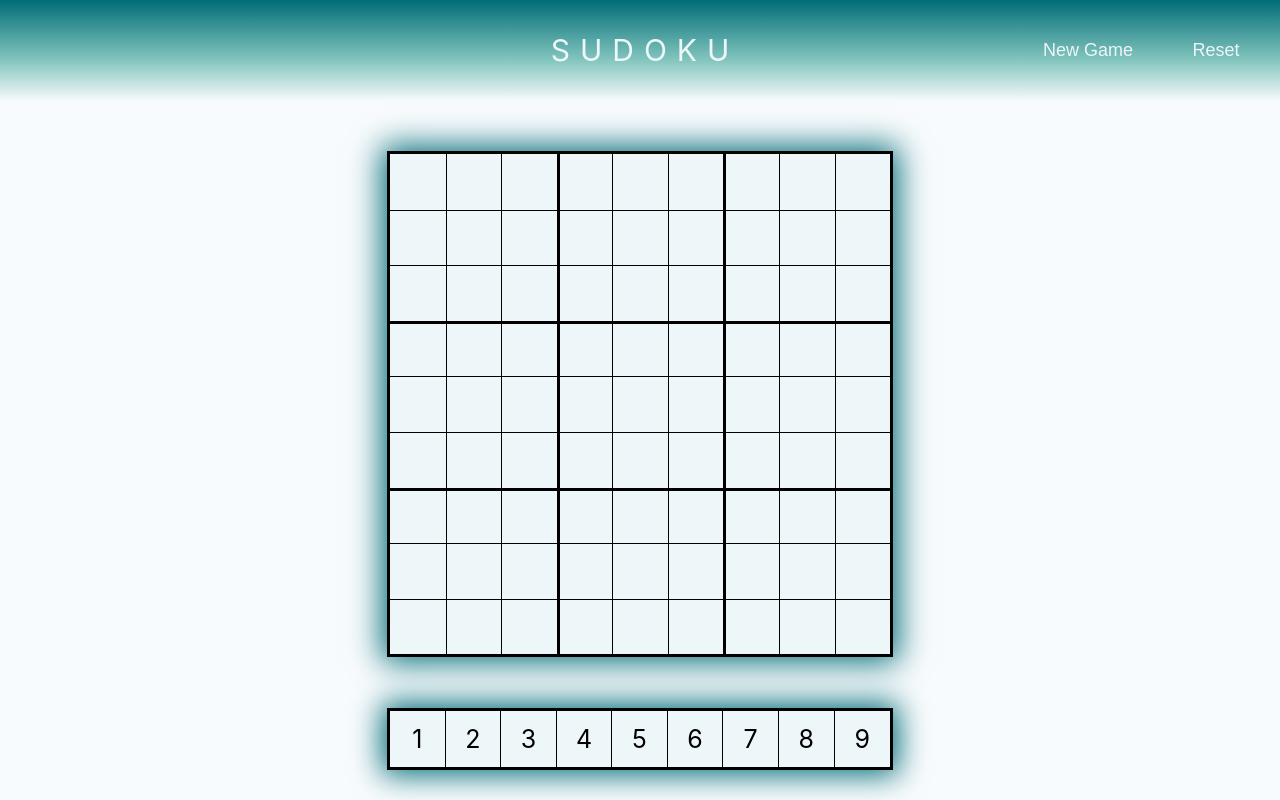
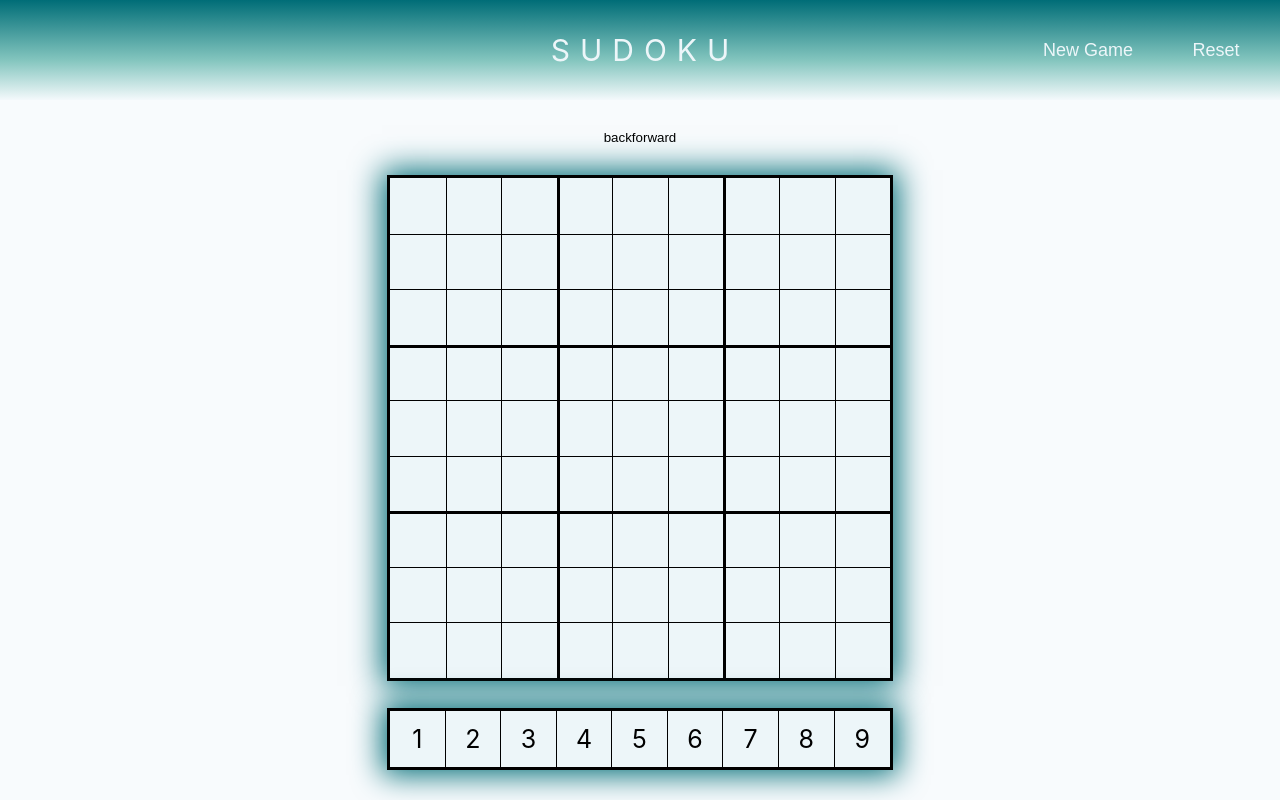
Before and after one commit to olyt/sudoku, a React (Create React App) app: page / in a window 1280 px wide. Built offline with nearby package versions, Linux system fonts and the light colour scheme.

Commit message:
add components to display buttons

```diff
--- a/src/App.tsx
+++ b/src/App.tsx
@@ -7,6 +7,7 @@ import { useAppContext } from './context/AppContext';
 import styled from 'styled-components';
 import useGameStatusTracking from './hooks/useGameStatusTracking';
 import { resetClickedCell } from './context/clickedCell/actions';
+import History from './components/History/History';
 
 const AppWrapper = styled.div`
   text-align: center;
@@ -45,6 +46,7 @@ const App: React.FC = () => {
   return (
     <AppWrapper onClick={undoClickedCell}>
       <Header />
+      <History />
       <BoardGrid />
       <DigitsGrid />
       {modal.isOpen && <Modal />}
--- /dev/null
+++ b/src/components/Buttons/HistoryButton.tsx
@@ -0,0 +1,8 @@
+import styled from 'styled-components';
+import BasicButton from './BasicButton';
+
+const HistoryButton = styled(BasicButton)`
+  height: 20px;
+`;
+
+export default HistoryButton;
--- /dev/null
+++ b/src/components/History/History.tsx
@@ -0,0 +1,13 @@
+import React from 'react';
+import HistoryButton from '../Buttons/HistoryButton';
+
+const History: React.FC = () => {
+  return (
+    <div>
+      <HistoryButton>back</HistoryButton>
+      <HistoryButton>forward</HistoryButton>
+    </div>
+  );
+};
+
+export default History;
```
